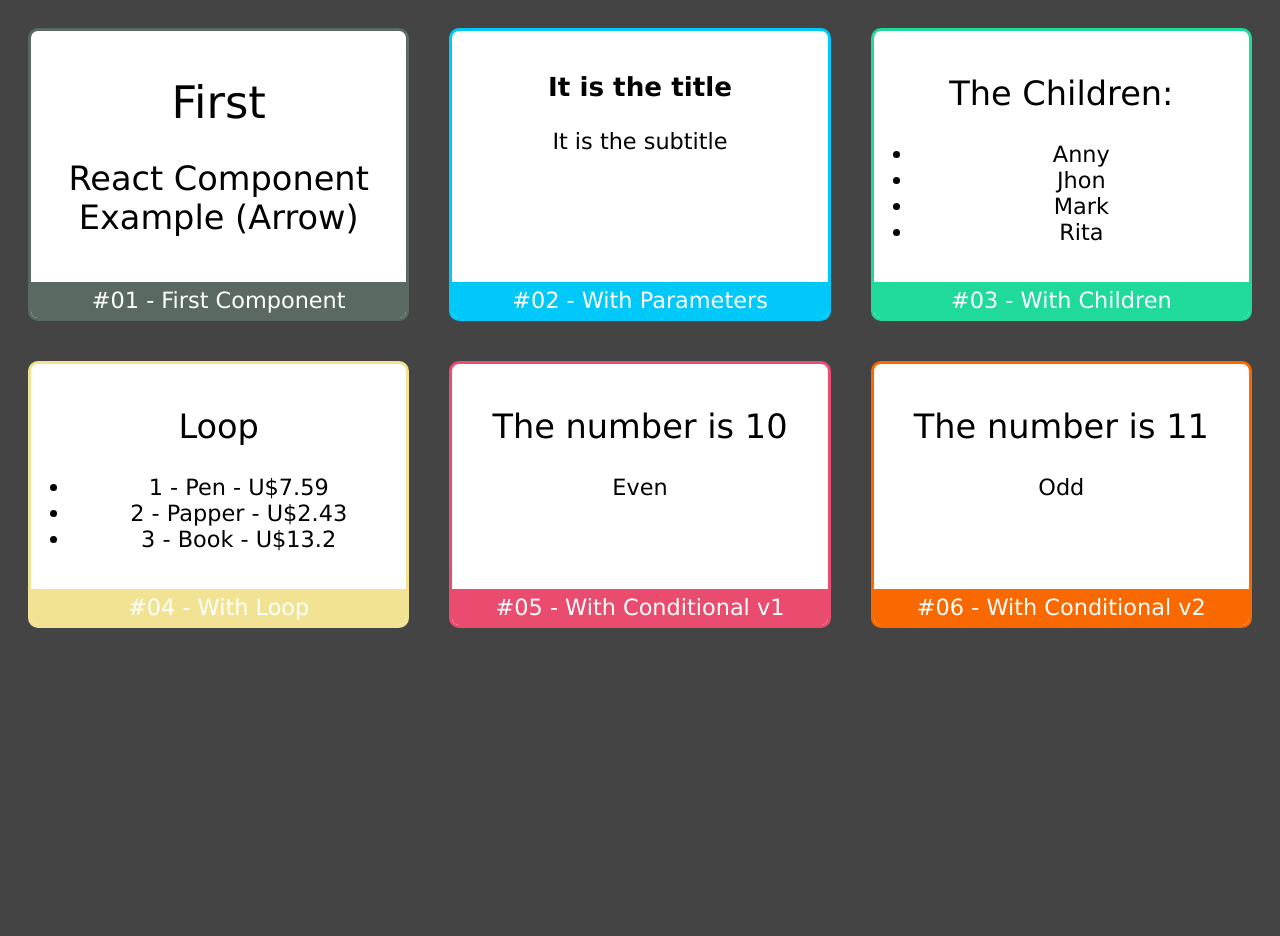
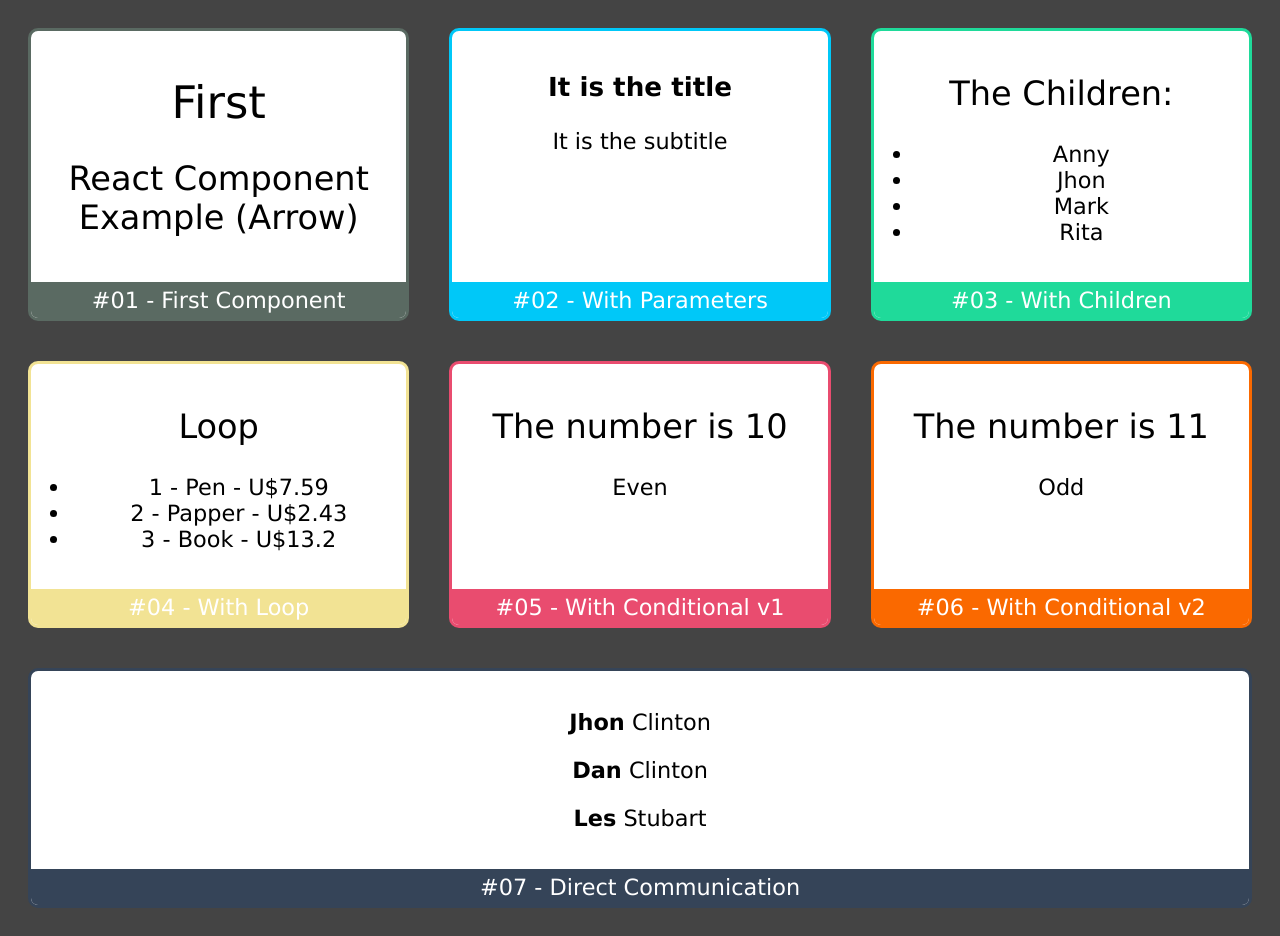
Before and after one commit to devjony/react-fundamentals, a React (Create React App) app: page / in a window 1280 px wide. Before the commit the page ends 800 px from the top, so only its background shows below. Built offline with nearby package versions, Linux system fonts and the light colour scheme.

Commit message:
Add direct communication examples

```diff
--- a/src/App.jsx
+++ b/src/App.jsx
@@ -9,6 +9,7 @@ import Children from './components/basics/Children'
 import Loop from './components/basics/Loop'
 import Conditional from './components/basics/Conditional'
 import ConditionalIf from './components/basics/ConditionalIf'
+import Father from './components/communication/direct/Father'
 
 export default (props) => (
     <div className="App">
@@ -38,5 +39,8 @@ export default (props) => (
         <Card title="#06 - With Conditional v2" color="#FA6900">
             <ConditionalIf number={11} />
         </Card>
+        <Card title="#07 - Direct Communication" color="#354458">
+            <Father secondName="Clinton" />
+        </Card>
     </div>
 );
--- /dev/null
+++ b/src/components/communication/direct/Child.jsx
@@ -0,0 +1,6 @@
+import React from 'react'
+
+export default props =>
+    <div>
+        <p>{ props.children } { props.secondName }</p>
+    </div>
--- /dev/null
+++ b/src/components/communication/direct/Father.jsx
@@ -0,0 +1,10 @@
+import React from 'react'
+
+import Child from './Child'
+
+export default props =>
+    <div>
+        <Child { ...props }><strong>Jhon</strong></Child>
+        <Child secondName={ props.secondName }><strong>Dan</strong></Child>
+        <Child secondName="Stubart"><strong>Les</strong></Child>
+    </div>
```
